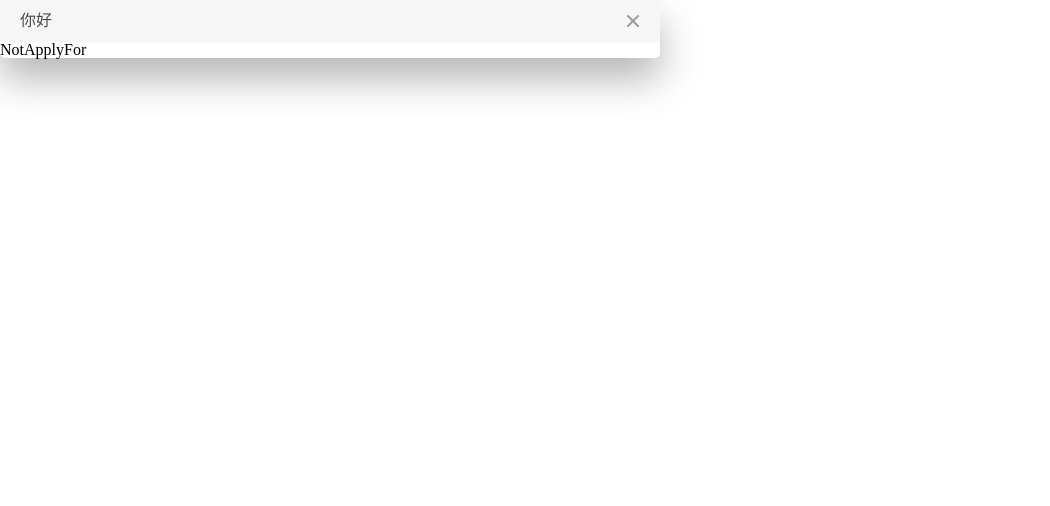
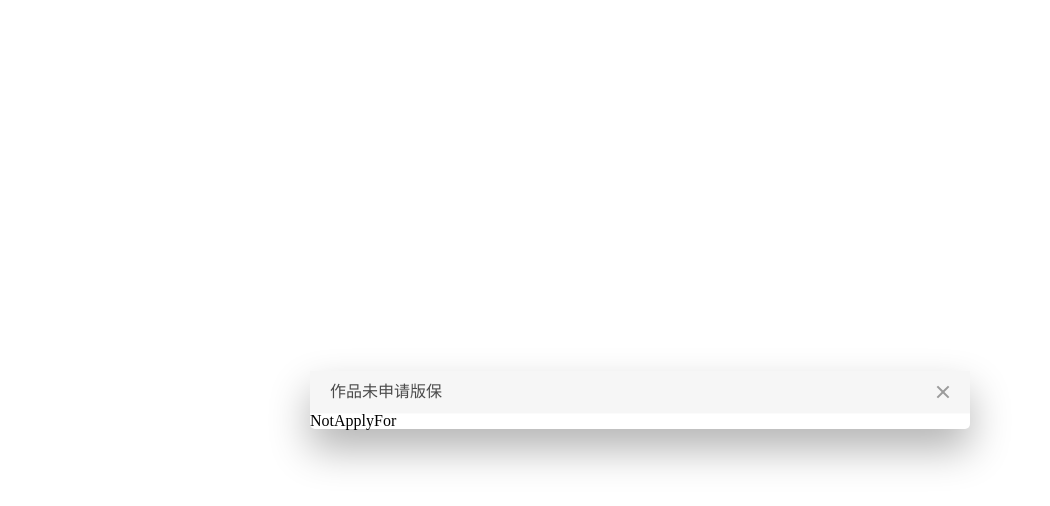
Before and after one commit to BadWaka/blog-waka-by-react, a React app: page / in a window 1280 px wide. Shown: the top 506 px of the page, without its empty margins (0-1050 px from the left). Built offline with nearby package versions, Linux system fonts and the light colour scheme.

Commit message:
Modal样式修改

```diff
--- a/src/businessComponents/CopyrightProtectionModals/NotApplyFor/NotApplyFor.js
+++ b/src/businessComponents/CopyrightProtectionModals/NotApplyFor/NotApplyFor.js
@@ -1,4 +1,6 @@
 /**
+ * 作品未申请版保
+ *
  * Created by BadWaka on 04/05/2017.
  */
 import React, {Component} from 'react';
@@ -18,7 +20,7 @@ export default class NotApplyFor extends Component {
 
     render() {
         return (
-            <Modal title="你好">
+            <Modal title="作品未申请版保">
                 NotApplyFor
             </Modal>
         );
--- a/src/businessComponents/Modal/Modal.js
+++ b/src/businessComponents/Modal/Modal.js
@@ -29,6 +29,8 @@ export default class Modal extends Component {
 
         return (
             <section
+                className={style.wrapper}>
+                <section
                     className={style.modal}
                     style={{
                         width: width + 'px'
@@ -43,6 +45,7 @@ export default class Modal extends Component {
                     {/* 内容 */}
                     {this.props.children}
                 </section>
+            </section>
         );
     }
 }
--- a/src/businessComponents/Modal/style.scss
+++ b/src/businessComponents/Modal/style.scss
@@ -1,3 +1,13 @@
+.wrapper {
+  position: fixed;
+  display: flex;
+  justify-content: center;
+  align-items: center;
+  z-index: 1000;
+  width: 100vw;
+  height: 100vh;
+}
+
 .modal {
   /* Mask: */
   background: #FFFFFF;
```
Lines whose indentation alone changed are shown as unchanged.
